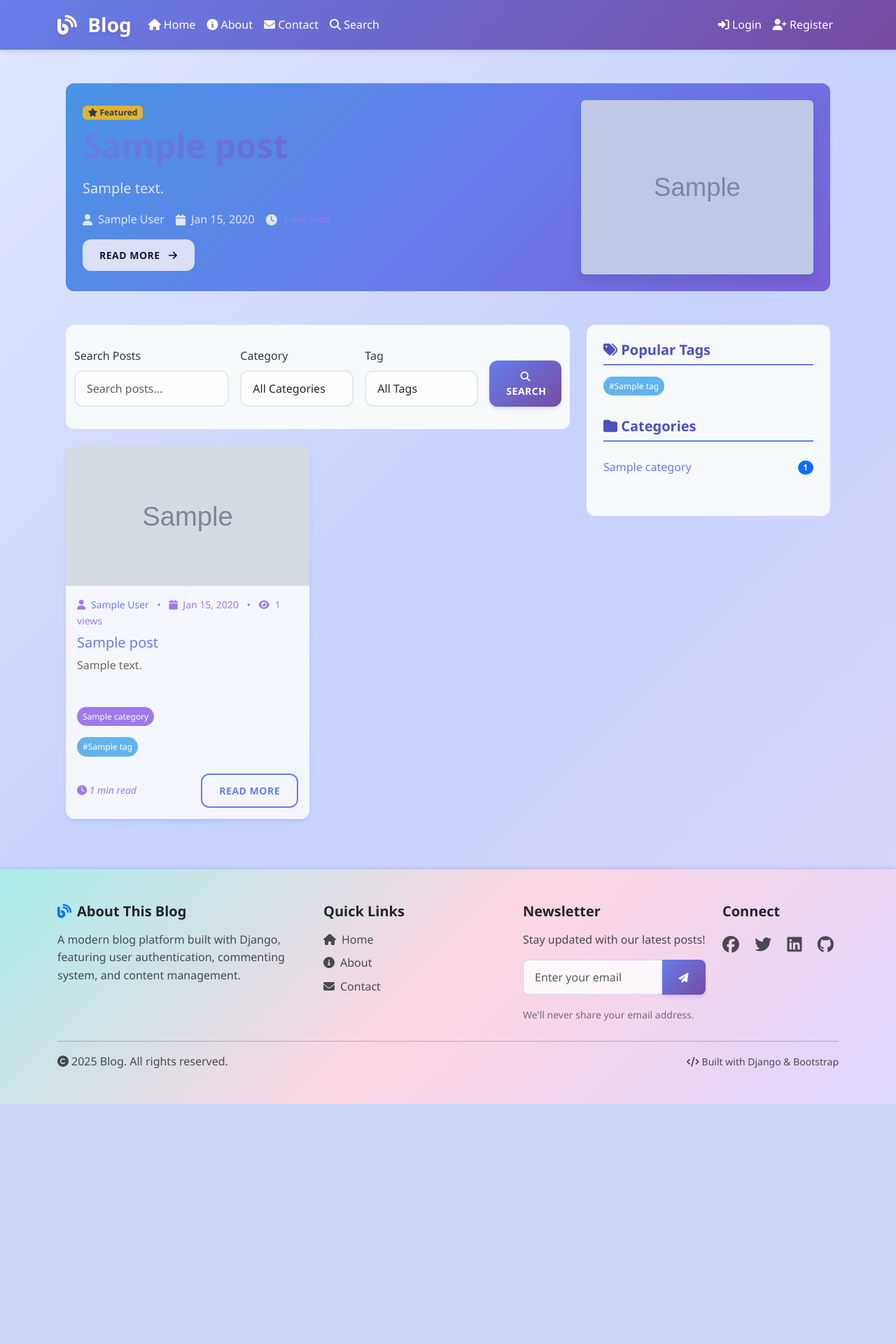
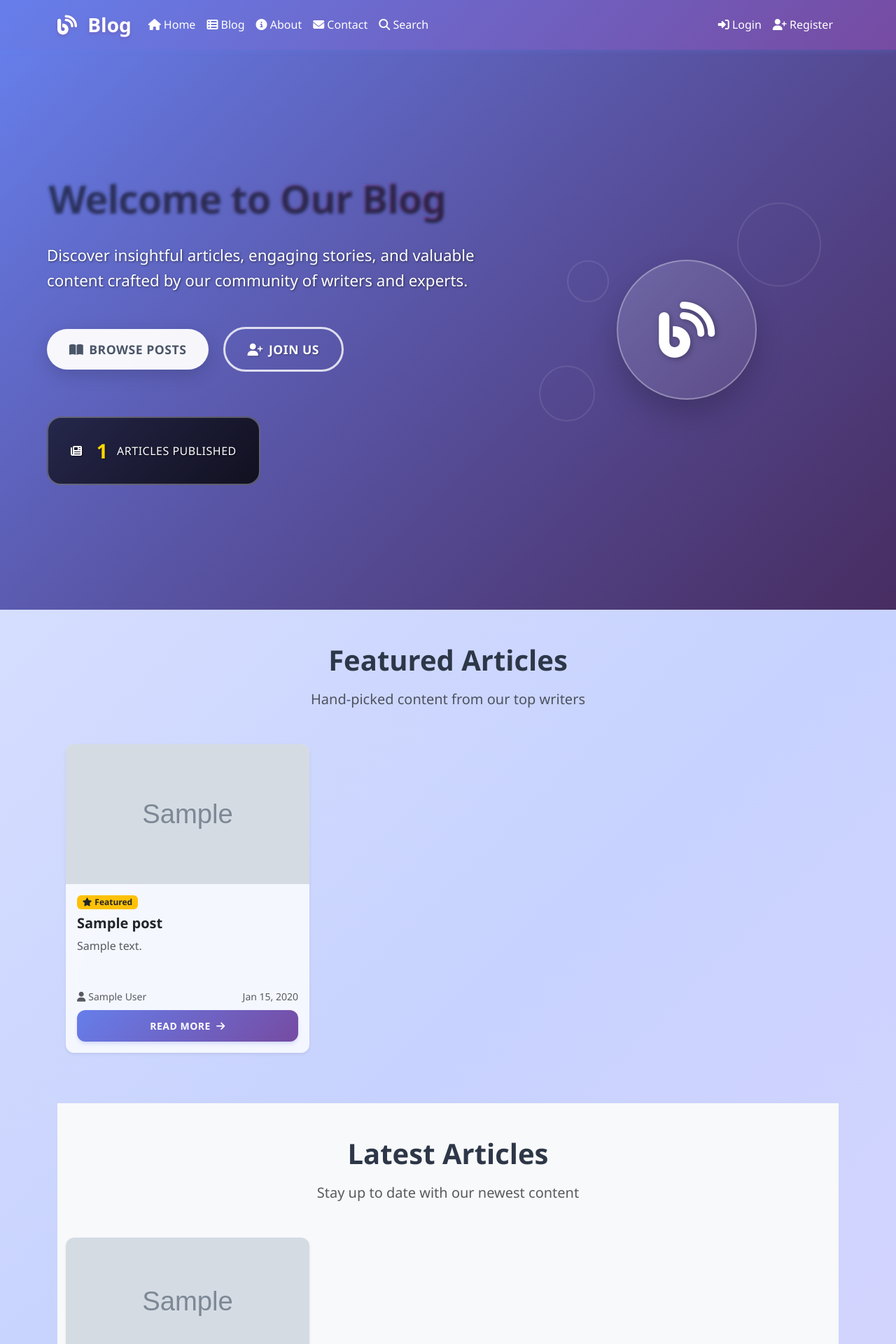
Before and after one commit to egg3552/Capstone-Project, a Django app: page / in a window 1280 px wide. Shown: the top 1920 px of the page at 70% size. Before the commit the page ends 1577 px from the top, so only its background shows below. Run offline with Django 5.2, Linux system fonts and the light colour scheme; tables that the repository leaves empty hold one stand-in row (values such as "Sample post"); grey boxes marked "Sample" are stand-in pictures; some libraries are stand-ins or nearby versions.

Commit message:
Create professional landing page with full-viewport hero section and enhanced navigation. Update URL routing to make landing page the homepage, improve navigation structure with separate Blog link, add social media functionality, and implement seamless layout design.

```diff
--- a/blog/urls.py
+++ b/blog/urls.py
@@ -31,7 +31,8 @@
          name='password_reset_complete'),
 
     # Blog URLs
-    path('', views.PostListView.as_view(), name='post_list'),
+    path('', views.landing_page, name='landing_page'),
+    path('blog/', views.PostListView.as_view(), name='post_list'),
     path('post/create/', views.PostCreateView.as_view(), name='post_create'),
     path('post/<slug:slug>/', views.PostDetailView.as_view(),
          name='post_detail'),
--- a/blog/views.py
+++ b/blog/views.py
@@ -15,6 +15,31 @@
     CustomUserCreationForm, UserUpdateForm, UserProfileForm,
     CommentForm, PostForm, PostSearchForm
 )
+
+
+# Landing Page
+def landing_page(request):
+    """
+    Landing page view with featured posts and site overview.
+    """
+    # Get featured posts and recent posts
+    featured_posts = Post.objects.filter(
+        status='published', featured=True
+    ).order_by('-published_at')[:3]
+
+    recent_posts = Post.objects.filter(
+        status='published'
+    ).order_by('-published_at')[:6]
+
+    # Get post count for stats
+    total_posts = Post.objects.filter(status='published').count()
+
+    context = {
+        'featured_posts': featured_posts,
+        'recent_posts': recent_posts,
+        'total_posts': total_posts,
+    }
+    return render(request, 'blog/landing_page.html', context)
 
 
 # Authentication Views
--- a/templates/base.html
+++ b/templates/base.html
@@ -48,7 +48,7 @@
          style="background: linear-gradient(135deg, #667eea 0%, #764ba2 100%); box-shadow: 0 4px 6px -1px rgba(102, 126, 234, 0.2);">
         <div class="container">
             <!-- Brand logo with blue-purple text shadow and icon -->
-            <a class="navbar-brand fw-bold fs-3" href="{% url 'blog:post_list' %}" style="text-shadow: 0 2px 4px rgba(118, 75, 162, 0.5); color: white;">
+            <a class="navbar-brand fw-bold fs-3" href="{% url 'blog:landing_page' %}" style="text-shadow: 0 2px 4px rgba(118, 75, 162, 0.5); color: white;">
                 <i class="fas fa-blog me-2" aria-hidden="true"></i> Blog
             </a>
 
@@ -65,9 +65,15 @@
                 <ul class="navbar-nav me-auto">
                     <li class="nav-item">
                         <!-- Dynamic active class based on current URL name -->
+                        <a class="nav-link {% if request.resolver_match.url_name == 'landing_page' %}active{% endif %}"
+                           href="{% url 'blog:landing_page' %}" style="color: white !important;">
+                            <i class="fas fa-home" aria-hidden="true"></i> Home
+                        </a>
+                    </li>
+                    <li class="nav-item">
                         <a class="nav-link {% if request.resolver_match.url_name == 'post_list' %}active{% endif %}"
                            href="{% url 'blog:post_list' %}" style="color: white !important;">
-                            <i class="fas fa-home" aria-hidden="true"></i> Home
+                            <i class="fas fa-th-list" aria-hidden="true"></i> Blog
                         </a>
                     </li>
                     <li class="nav-item">
@@ -243,16 +249,16 @@
                     <h5 class="fw-bold mb-3 text-dark" style="transition: all 0.3s ease; cursor: pointer;" onmouseover="this.style.transform='translateY(-2px)'; this.style.color='#667eea'" onmouseout="this.style.transform='translateY(0)'; this.style.color='#2d3748'">Connect</h5>
                     <div class="social-links">
                         <!-- Social media icons with blue hover transitions -->
-                        <a href="#" class="text-dark me-3 fs-4" style="opacity: 0.8; transition: all 0.3s;" aria-label="Facebook" onmouseover="this.style.opacity='1'; this.style.color='#667eea'" onmouseout="this.style.opacity='0.8'; this.style.color='#2d3748'">
+                        <a href="https://facebook.com" target="_blank" rel="noopener noreferrer" class="text-dark me-3 fs-4" style="opacity: 0.8; transition: all 0.3s;" aria-label="Facebook" onmouseover="this.style.opacity='1'; this.style.color='#1877f2'" onmouseout="this.style.opacity='0.8'; this.style.color='#2d3748'">
                             <i class="fab fa-facebook"></i>
                         </a>
-                        <a href="#" class="text-dark me-3 fs-4" style="opacity: 0.8; transition: all 0.3s;" aria-label="Twitter" onmouseover="this.style.opacity='1'; this.style.color='#667eea'" onmouseout="this.style.opacity='0.8'; this.style.color='#2d3748'">
+                        <a href="https://twitter.com" target="_blank" rel="noopener noreferrer" class="text-dark me-3 fs-4" style="opacity: 0.8; transition: all 0.3s;" aria-label="Twitter" onmouseover="this.style.opacity='1'; this.style.color='#1da1f2'" onmouseout="this.style.opacity='0.8'; this.style.color='#2d3748'">
                             <i class="fab fa-twitter"></i>
                         </a>
-                        <a href="#" class="text-dark me-3 fs-4" style="opacity: 0.8; transition: all 0.3s;" aria-label="LinkedIn" onmouseover="this.style.opacity='1'; this.style.color='#667eea'" onmouseout="this.style.opacity='0.8'; this.style.color='#2d3748'">
+                        <a href="https://linkedin.com" target="_blank" rel="noopener noreferrer" class="text-dark me-3 fs-4" style="opacity: 0.8; transition: all 0.3s;" aria-label="LinkedIn" onmouseover="this.style.opacity='1'; this.style.color='#0077b5'" onmouseout="this.style.opacity='0.8'; this.style.color='#2d3748'">
                             <i class="fab fa-linkedin"></i>
                         </a>
-                        <a href="#" class="text-dark fs-4" style="opacity: 0.8; transition: all 0.3s;" aria-label="GitHub" onmouseover="this.style.opacity='1'; this.style.color='#667eea'" onmouseout="this.style.opacity='0.8'; this.style.color='#2d3748'">
+                        <a href="https://github.com" target="_blank" rel="noopener noreferrer" class="text-dark fs-4" style="opacity: 0.8; transition: all 0.3s;" aria-label="GitHub" onmouseover="this.style.opacity='1'; this.style.color='#333'" onmouseout="this.style.opacity='0.8'; this.style.color='#2d3748'">
                             <i class="fab fa-github"></i>
                         </a>
                     </div>
--- /dev/null
+++ b/templates/blog/landing_page.html
@@ -0,0 +1,528 @@
+{% extends 'base.html' %}
+{% load static %}
+
+{% block title %}Welcome to Our Blog{% endblock %}
+
+{% block content %}
+<!-- Hero Section -->
+<section class="hero-section bg-gradient-primary text-white">
+    <div class="hero-overlay">
+        <div class="container-fluid">
+            <div class="row align-items-center hero-content">
+                <div class="col-lg-7 col-md-8">
+                    <div class="hero-text-content">
+                        <h1 class="hero-title text-white mb-4">
+                            Welcome to Our Blog
+                        </h1>
+                        <p class="hero-text text-white mb-5">
+                            Discover insightful articles, engaging stories, and valuable content
+                            crafted by our community of writers and experts.
+                        </p>
+
+                        <div class="hero-actions mb-5">
+                            <a href="{% url 'blog:post_list' %}" class="btn btn-light btn-lg me-3 mb-3">
+                                <i class="fas fa-book-open me-2"></i>Browse Posts
+                            </a>
+                            {% if not user.is_authenticated %}
+                            <a href="{% url 'blog:register' %}" class="btn btn-outline-light btn-lg mb-3">
+                                <i class="fas fa-user-plus me-2"></i>Join Us
+                            </a>
+                            {% endif %}
+                        </div>
+
+                        <div class="hero-stats">
+                            <div class="stats-item">
+                                <i class="fas fa-newspaper me-2"></i>
+                                <span class="stats-number">{{ total_posts }}</span>
+                                <span class="stats-label">Articles Published</span>
+                            </div>
+                        </div>
+                    </div>
+                </div>
+
+                <div class="col-lg-5 col-md-4 text-center">
+                    <div class="hero-visual">
+                        <div class="hero-icon-wrapper">
+                            <i class="fas fa-blog hero-icon"></i>
+                        </div>
+                        <div class="hero-decoration">
+                            <div class="decoration-circle circle-1"></div>
+                            <div class="decoration-circle circle-2"></div>
+                            <div class="decoration-circle circle-3"></div>
+                        </div>
+                    </div>
+                </div>
+            </div>
+        </div>
+    </div>
+</section>
+
+<!-- Featured Posts Section -->
+{% if featured_posts %}
+<section class="featured-posts py-5">
+    <div class="container">
+        <div class="text-center mb-5">
+            <h2 class="display-6 fw-bold">Featured Articles</h2>
+            <p class="lead text-muted">Hand-picked content from our top writers</p>
+        </div>
+        <div class="row">
+            {% for post in featured_posts %}
+            <div class="col-lg-4 col-md-6 mb-4">
+                <div class="card h-100 shadow-sm hover-card">
+                    {% if post.featured_image %}
+                    <img src="{{ post.featured_image.url }}"
+                         alt="{{ post.title }}"
+                         class="card-img-top"
+                         style="height: 200px; object-fit: cover;">
+                    {% else %}
+                    <div class="card-img-top bg-gradient-secondary d-flex align-items-center justify-content-center"
+                         style="height: 200px;">
+                        <i class="fas fa-newspaper fa-3x text-white"></i>
+                    </div>
+                    {% endif %}
+
+                    <div class="card-body d-flex flex-column">
+                        <span class="badge bg-warning text-dark mb-2 align-self-start">
+                            <i class="fas fa-star me-1"></i>Featured
+                        </span>
+                        <h5 class="card-title">{{ post.title }}</h5>
+                        <p class="card-text text-muted flex-grow-1">
+                            {{ post.excerpt|default:post.content|truncatewords:15 }}
+                        </p>
+                        <div class="mt-auto">
+                            <div class="d-flex justify-content-between align-items-center mb-2">
+                                <small class="text-muted">
+                                    <i class="fas fa-user me-1"></i>{{ post.author.get_full_name|default:post.author.username }}
+                                </small>
+                                <small class="text-muted">
+                                    {{ post.published_at|date:"M d, Y" }}
+                                </small>
+                            </div>
+                            <a href="{{ post.get_absolute_url }}" class="btn btn-primary btn-sm w-100">
+                                Read More <i class="fas fa-arrow-right ms-1"></i>
+                            </a>
+                        </div>
+                    </div>
+                </div>
+            </div>
+            {% endfor %}
+        </div>
+    </div>
+</section>
+{% endif %}
+
+<!-- Recent Posts Section -->
+<section class="recent-posts py-5 bg-light">
+    <div class="container">
+        <div class="text-center mb-5">
+            <h2 class="display-6 fw-bold">Latest Articles</h2>
+            <p class="lead text-muted">Stay up to date with our newest content</p>
+        </div>
+
+        {% if recent_posts %}
+        <div class="row">
+            {% for post in recent_posts %}
+            <div class="col-lg-4 col-md-6 mb-4">
+                <div class="card h-100 shadow-sm hover-card">
+                    {% if post.featured_image %}
+                    <img src="{{ post.featured_image.url }}"
+                         alt="{{ post.title }}"
+                         class="card-img-top"
+                         style="height: 180px; object-fit: cover;">
+                    {% else %}
+                    <div class="card-img-top bg-secondary d-flex align-items-center justify-content-center"
+                         style="height: 180px;">
+                        <i class="fas fa-file-alt fa-2x text-white"></i>
+                    </div>
+                    {% endif %}
+
+                    <div class="card-body d-flex flex-column">
+                        <h6 class="card-title">{{ post.title }}</h6>
+                        <p class="card-text text-muted small flex-grow-1">
+                            {{ post.excerpt|default:post.content|truncatewords:10 }}
+                        </p>
+                        <div class="mt-auto">
+                            <div class="d-flex justify-content-between align-items-center mb-2">
+                                <small class="text-muted">
+                                    {{ post.author.username }}
+                                </small>
+                                <small class="text-muted">
+                                    {{ post.published_at|date:"M d" }}
+                                </small>
+                            </div>
+                            <a href="{{ post.get_absolute_url }}" class="btn btn-outline-primary btn-sm w-100">
+                                Read More
+                            </a>
+                        </div>
+                    </div>
+                </div>
+            </div>
+            {% endfor %}
+        </div>
+
+        <div class="text-center mt-4">
+            <a href="{% url 'blog:post_list' %}" class="btn btn-primary btn-lg">
+                <i class="fas fa-th-list me-2"></i>View All Posts
+            </a>
+        </div>
+        {% else %}
+        <div class="text-center py-5">
+            <i class="fas fa-newspaper fa-4x text-muted mb-4"></i>
+            <h4 class="text-muted">No posts yet</h4>
+            <p class="text-muted">Check back soon for new content!</p>
+            {% if user.is_authenticated and user.userprofile.can_create_posts %}
+            <a href="{% url 'blog:post_create' %}" class="btn btn-primary">
+                <i class="fas fa-plus me-2"></i>Create First Post
+            </a>
+            {% endif %}
+        </div>
+        {% endif %}
+    </div>
+</section>
+
+<!-- Call to Action Section -->
+<section class="cta-section py-5 bg-primary text-white">
+    <div class="container text-center">
+        <div class="row justify-content-center">
+            <div class="col-lg-8">
+                <h2 class="display-6 fw-bold mb-4">Join Our Community</h2>
+                <p class="lead mb-4">
+                    Get notified about new posts and connect with fellow readers and writers.
+                </p>
+                {% if not user.is_authenticated %}
+                <div class="d-flex flex-column flex-sm-row gap-3 justify-content-center">
+                    <a href="{% url 'blog:register' %}" class="btn btn-light btn-lg">
+                        <i class="fas fa-user-plus me-2"></i>Create Account
+                    </a>
+                    <a href="{% url 'blog:login' %}" class="btn btn-outline-light btn-lg">
+                        <i class="fas fa-sign-in-alt me-2"></i>Sign In
+                    </a>
+                </div>
+                {% else %}
+                <div class="d-flex flex-column flex-sm-row gap-3 justify-content-center">
+                    <a href="{% url 'blog:profile' %}" class="btn btn-light btn-lg">
+                        <i class="fas fa-user me-2"></i>Your Profile
+                    </a>
+                    {% if user.userprofile.can_create_posts %}
+                    <a href="{% url 'blog:post_create' %}" class="btn btn-outline-light btn-lg">
+                        <i class="fas fa-plus me-2"></i>Write a Post
+                    </a>
+                    {% endif %}
+                </div>
+                {% endif %}
+            </div>
+        </div>
+    </div>
+</section>
+{% endblock %}
+
+{% block extra_css %}
+<style>
+    /* Remove main content padding for landing page */
+    main.py-5 {
+        padding-top: 0 !important;
+        padding-bottom: 0 !important;
+    }
+    .hero-section {
+        background: linear-gradient(135deg, #667eea 0%, #764ba2 100%);
+        min-height: 100vh;
+        height: 100vh;
+        position: relative;
+        overflow: hidden;
+        width: 100vw;
+        margin-left: calc(-50vw + 50%);
+        margin-right: calc(-50vw + 50%);
+        margin-top: 0;
+        padding-top: 0;
+    }
+
+    .hero-overlay {
+        background: linear-gradient(135deg, rgba(102, 126, 234, 0.1) 0%, rgba(0, 0, 0, 0.4) 100%);
+        min-height: 100vh;
+        height: 100vh;
+        display: flex;
+        align-items: center;
+        padding: 2rem 0;
+        width: 100%;
+    }
+
+    .hero-content {
+        min-height: 80vh;
+        align-items: center !important;
+        margin: 0 auto;
+        max-width: 1200px;
+        width: 100%;
+        padding: 0 15px;
+    }
+
+    .hero-text-content {
+        padding: 2rem 0;
+    }
+
+    .hero-title {
+        font-size: 3.5rem;
+        font-weight: 800;
+        line-height: 1.2;
+        text-shadow: 2px 2px 4px rgba(0, 0, 0, 0.6);
+        margin-bottom: 2rem !important;
+        letter-spacing: -0.02em;
+        color: #ffffff !important;
+    }
+
+    .hero-text {
+        font-size: 1.4rem;
+        line-height: 1.6;
+        text-shadow: 1px 1px 3px rgba(0, 0, 0, 0.5);
+        font-weight: 300;
+        margin-bottom: 3rem !important;
+        color: #ffffff !important;
+        opacity: 1;
+    }
+
+    .hero-actions {
+        margin-bottom: 3rem !important;
+    }
+
+    .hero-actions .btn {
+        padding: 1rem 2rem;
+        font-size: 1.1rem;
+        font-weight: 600;
+        border-radius: 50px;
+        transition: all 0.3s ease;
+        text-transform: uppercase;
+        letter-spacing: 0.5px;
+    }
+
+    .btn-light {
+        background: rgba(255, 255, 255, 0.95);
+        border: none;
+        color: #4a5568 !important;
+        box-shadow: 0 8px 25px rgba(0, 0, 0, 0.15);
+    }
+
+    .btn-light:hover {
+        background: #ffffff;
+        transform: translateY(-3px);
+        box-shadow: 0 12px 30px rgba(0, 0, 0, 0.2);
+        color: #2d3748 !important;
+    }
+
+    .btn-outline-light {
+        border: 3px solid rgba(255, 255, 255, 0.8);
+        background: transparent;
+        color: #ffffff !important;
+        text-shadow: 1px 1px 2px rgba(0, 0, 0, 0.3);
+    }
+
+    .btn-outline-light:hover {
+        background: rgba(255, 255, 255, 0.1);
+        border-color: #ffffff;
+        transform: translateY(-3px);
+        color: #ffffff !important;
+    }
+
+    .hero-stats {
+        background: linear-gradient(135deg, rgba(0, 0, 0, 0.6) 0%, rgba(0, 0, 0, 0.8) 100%);
+        padding: 1.5rem 2rem;
+        border-radius: 20px;
+        border: 2px solid rgba(255, 255, 255, 0.3);
+        display: inline-flex;
+        align-items: center;
+        gap: 1rem;
+    }
+
+    .stats-item {
+        display: flex;
+        align-items: center;
+        gap: 0.8rem;
+        color: #ffffff !important;
+        text-shadow: 1px 1px 2px rgba(0, 0, 0, 0.5);
+    }
+
+    .stats-number {
+        font-size: 1.8rem;
+        font-weight: 700;
+        color: #ffd700;
+    }
+
+    .stats-label {
+        font-size: 1rem;
+        font-weight: 500;
+        text-transform: uppercase;
+        letter-spacing: 0.5px;
+    }
+
+    .hero-visual {
+        position: relative;
+        height: 400px;
+        display: flex;
+        align-items: center;
+        justify-content: center;
+    }
+
+    .hero-icon-wrapper {
+        position: relative;
+        z-index: 10;
+        background: linear-gradient(135deg, rgba(255, 255, 255, 0.15) 0%, rgba(255, 255, 255, 0.08) 100%);
+        width: 200px;
+        height: 200px;
+        border-radius: 50%;
+        display: flex;
+        align-items: center;
+        justify-content: center;
+        border: 2px solid rgba(255, 255, 255, 0.3);
+        box-shadow: 0 20px 40px rgba(0, 0, 0, 0.2);
+    }
+
+    .hero-icon {
+        font-size: 5rem;
+        color: #ffffff;
+        text-shadow: 2px 2px 8px rgba(0, 0, 0, 0.3);
+    }
+
+    .hero-decoration {
+        position: absolute;
+        top: 0;
+        left: 0;
+        width: 100%;
+        height: 100%;
+    }
+
+    .decoration-circle {
+        position: absolute;
+        border: 2px solid rgba(255, 255, 255, 0.1);
+        border-radius: 50%;
+        animation: float 6s ease-in-out infinite;
+    }
+
+    .circle-1 {
+        width: 120px;
+        height: 120px;
+        top: 20px;
+        right: 40px;
+        animation-delay: 0s;
+    }
+
+    .circle-2 {
+        width: 80px;
+        height: 80px;
+        bottom: 60px;
+        left: 20px;
+        animation-delay: 2s;
+    }
+
+    .circle-3 {
+        width: 60px;
+        height: 60px;
+        top: 120px;
+        left: 60px;
+        animation-delay: 4s;
+    }
+
+    @keyframes float {
+        0%, 100% { transform: translateY(0px); }
+        50% { transform: translateY(-20px); }
+    }
+
+    .hover-card {
+        transition: transform 0.2s ease-in-out, box-shadow 0.2s ease-in-out;
+    }
+
+    .hover-card:hover {
+        transform: translateY(-5px);
+        box-shadow: 0 10px 25px rgba(0,0,0,0.1) !important;
+    }
+
+    .bg-gradient-primary {
+        background: linear-gradient(135deg, #667eea 0%, #764ba2 100%);
+    }
+
+    .bg-gradient-secondary {
+        background: linear-gradient(135deg, #f093fb 0%, #f5576c 100%);
+    }
+
+    .display-6 {
+        font-weight: 700;
+        color: #2d3748;
+    }
+
+    .lead {
+        font-weight: 400;
+        color: #4a5568;
+    }
+
+    .cta-section h2 {
+        text-shadow: 1px 1px 3px rgba(0, 0, 0, 0.3);
+    }
+
+    .cta-section .lead {
+        text-shadow: 1px 1px 2px rgba(0, 0, 0, 0.2);
+        color: rgba(255, 255, 255, 0.95) !important;
+    }
+
+    /* Mobile Responsive */
+    @media (max-width: 992px) {
+        .hero-content {
+            min-height: 70vh;
+        }
+
+        .hero-title {
+            font-size: 2.8rem;
+        }
+
+        .hero-text {
+            font-size: 1.2rem;
+        }
+
+        .hero-visual {
+            height: 300px;
+            margin-top: 2rem;
+        }
+
+        .hero-icon-wrapper {
+            width: 150px;
+            height: 150px;
+        }
+
+        .hero-icon {
+            font-size: 4rem;
+        }
+    }
+
+    @media (max-width: 768px) {
+        .hero-section {
+            min-height: 90vh;
+        }
+
+        .hero-overlay {
+            min-height: 90vh;
+        }
+
+        .hero-title {
+            font-size: 2.5rem;
+        }
+
+        .hero-text {
+            font-size: 1.1rem;
+        }
+
+        .hero-actions .btn {
+            padding: 0.8rem 1.5rem;
+            font-size: 1rem;
+            display: block;
+            width: 100%;
+            margin: 0.5rem 0;
+        }
+
+        .hero-visual {
+            height: 250px;
+        }
+
+        .stats-item {
+            flex-direction: column;
+            text-align: center;
+            gap: 0.5rem;
+        }
+    }
+</style>
+{% endblock %}
```
